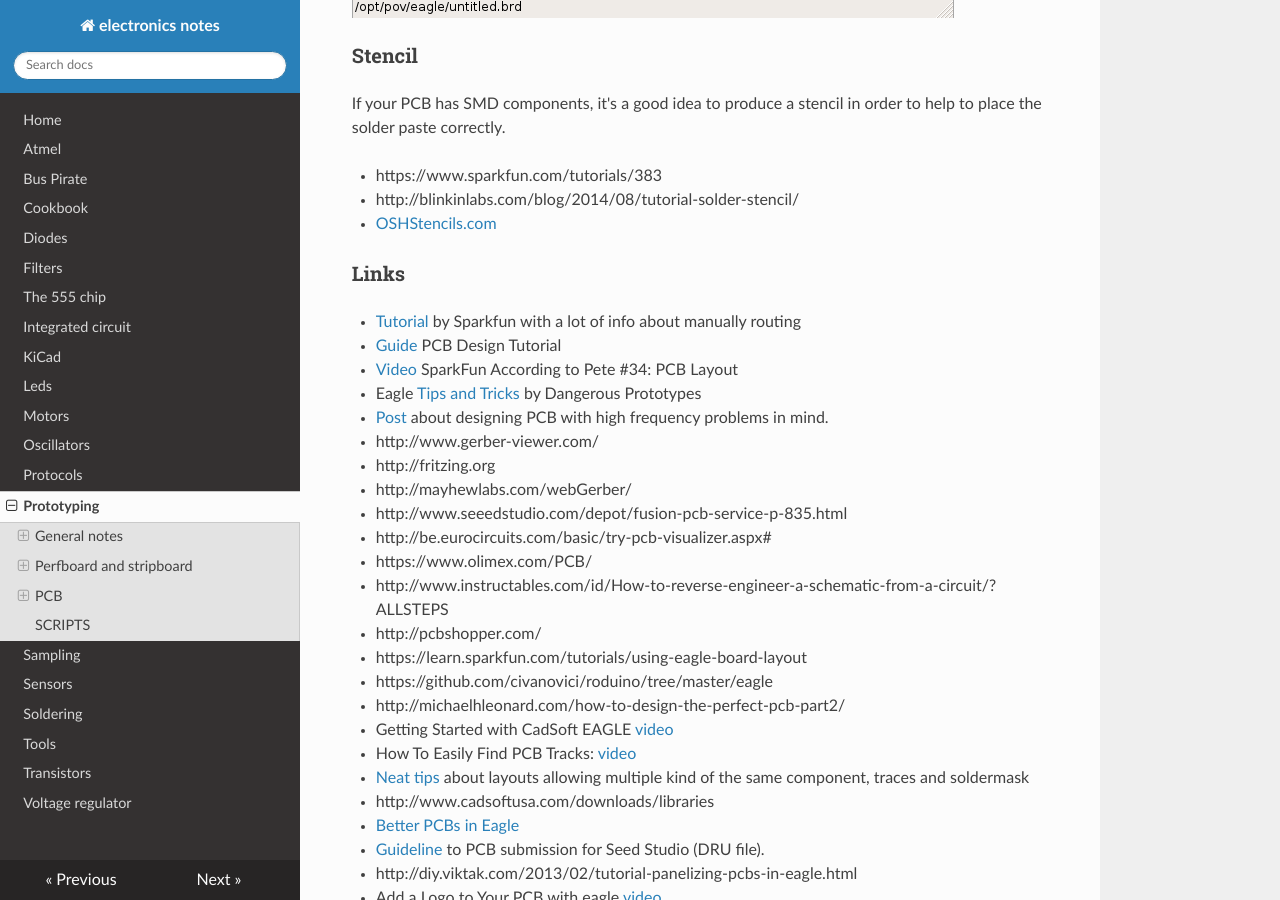
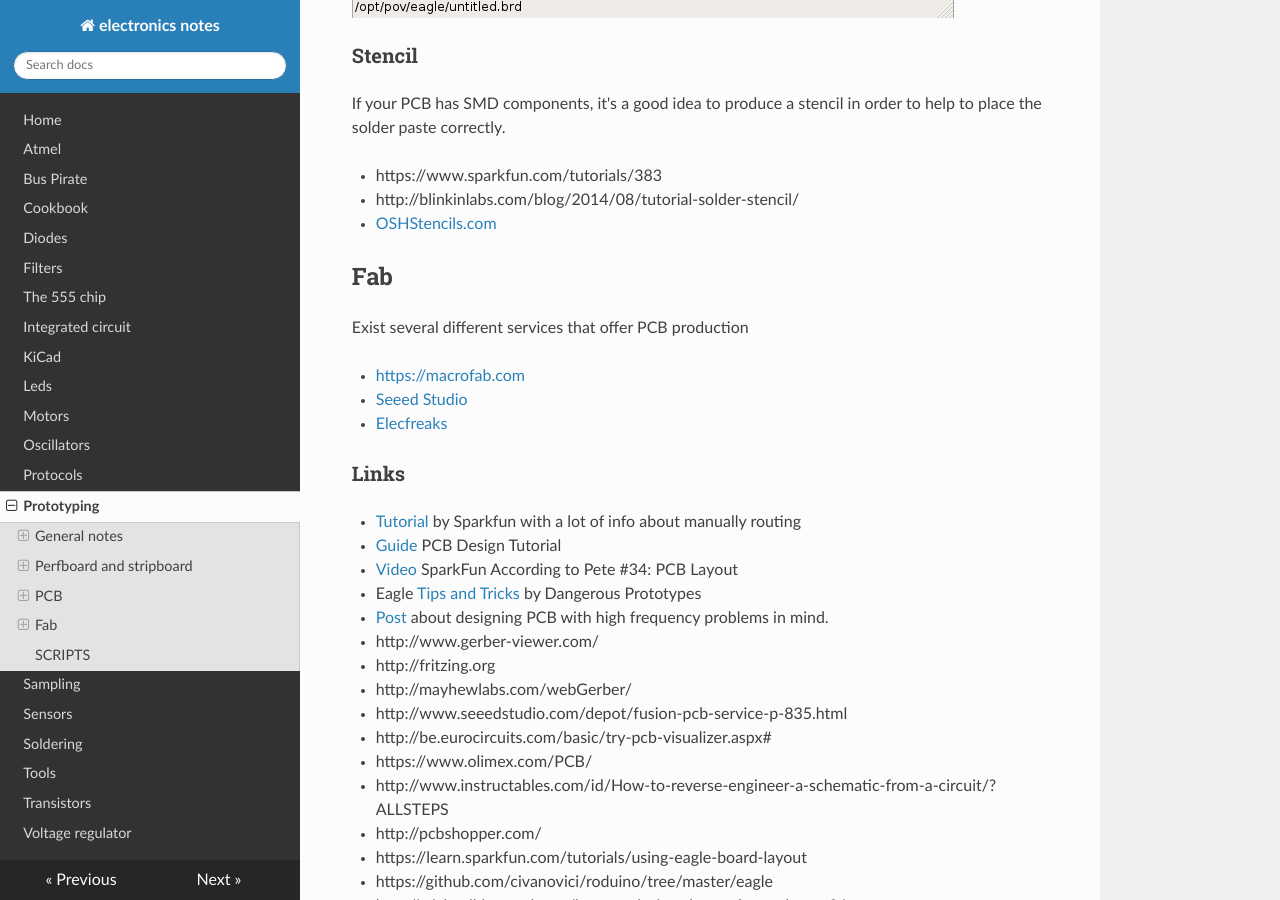
Before and after one commit to gipi/electronics-notes, an MkDocs documentation site: the page built from docs/Prototyping.md, in a window 1280 px wide and 900 px high, scrolled down 6263 px. Built offline with MkDocs 1.6.1, drawn with Linux system fonts in a browser that asks for light colours; nearby versions of some CDN libraries; old or Windows-style settings are respelled for this version of MkDocs.

Commit message:
Add section about PCB fabrication services.

```diff
--- a/docs/Prototyping.md
+++ b/docs/Prototyping.md
@@ -178,6 +178,14 @@ solder paste correctly.
  - http://blinkinlabs.com/blog/2014/08/tutorial-solder-stencil/
  - [OSHStencils.com](https://www.oshstencils.com)
 
+## Fab
+
+Exist several different services that offer PCB production
+
+ - [https://macrofab.com](MacroFab)
+ - [Seeed Studio](http://www.seeedstudio.com/service/index.php?r=pcb)
+ - [Elecfreaks](http://www.elecfreaks.com/estore/pcb-service)
+
 ### Links
 
 
```
